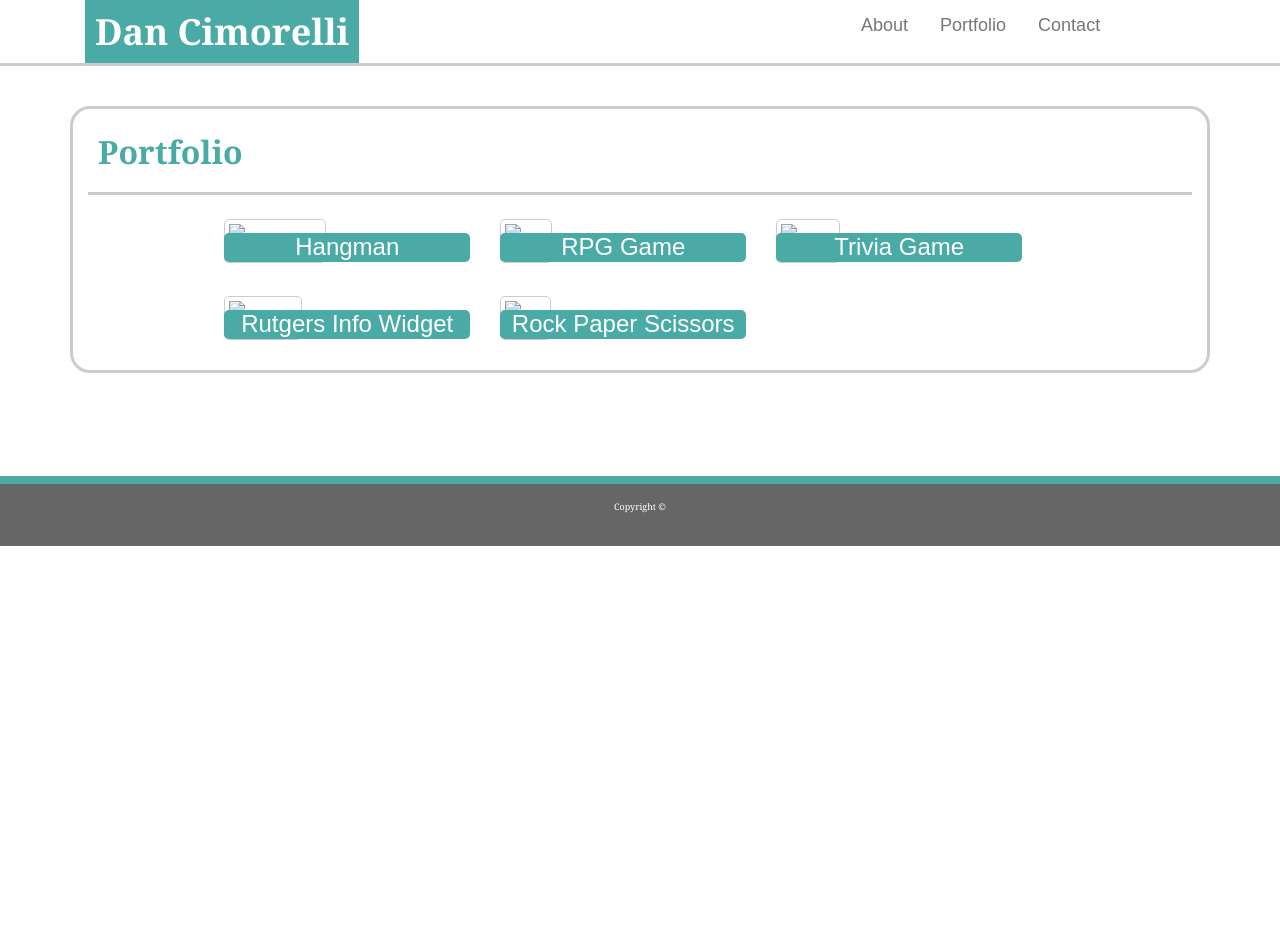
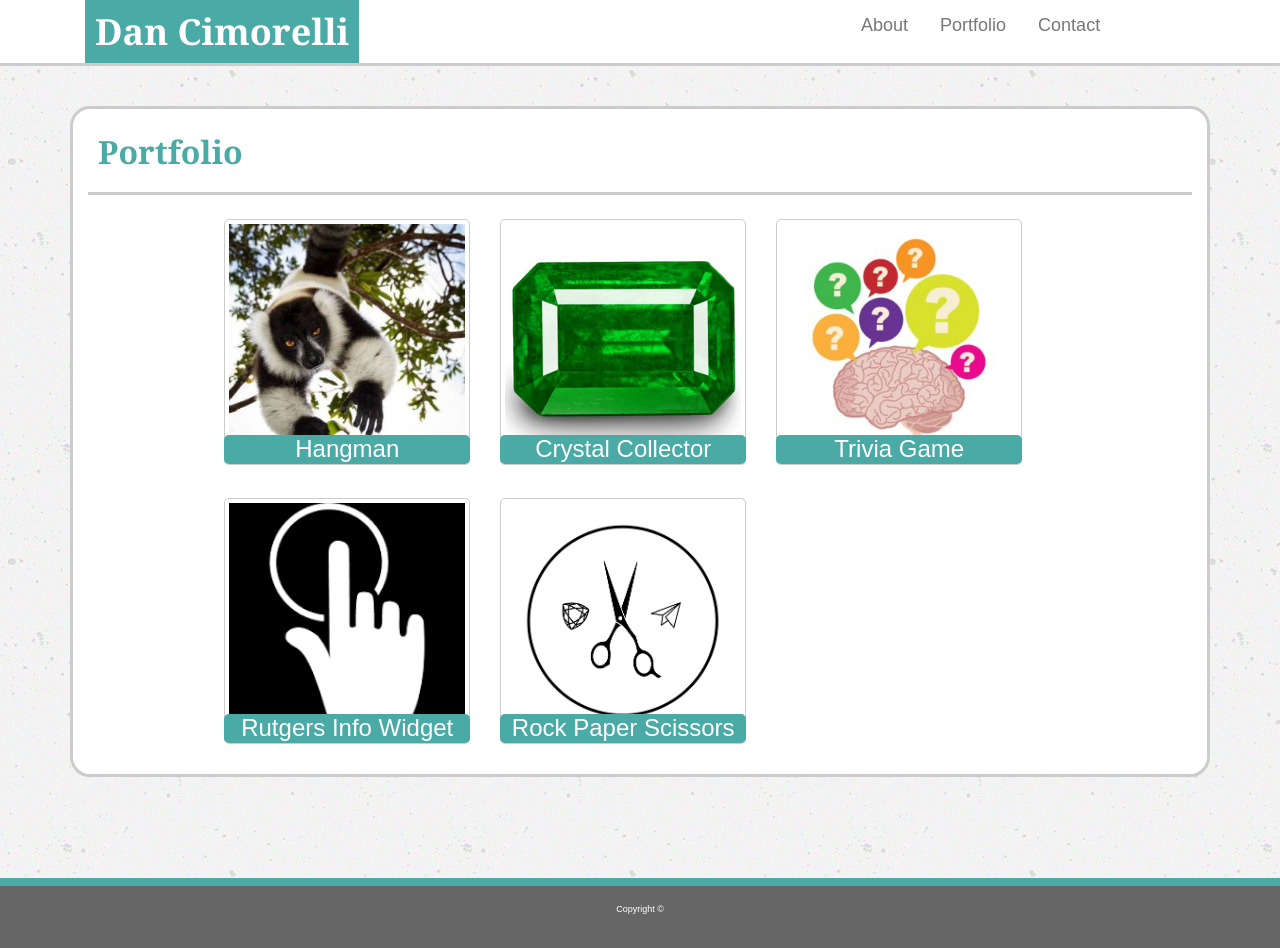
Before and after one commit to D-0-0C/Bio_Bootstrap, a plain HTML site: page portfolio.html in a window 1280 px wide. Before the commit the page ends 800 px from the top, so only its background shows below. Drawn offline with nearby package versions, Linux system fonts and the light colour scheme.

Commit message:
3rd revision--Adding the Crystal Collector link

```diff
--- a/Bio_Bootstrap/portfolio.html
+++ b/portfolio.html
@@ -48,21 +48,21 @@
         <div class="row imgs-1st-row">
 
             <div class="col-xs-12 col-md-4">
-                <a href=" https://d-0-0c.github.io/Hangman_JS/"rel="noopener noreferrer" target="_blank"><img class="img img-thumbnail all-p-imgs" src="./images/hangman9.jpg" alt="hangman"></a>
+                <a href="https://d-0-0c.github.io/Hangman_JS/"rel="noopener noreferrer" target="_blank"><img class="img img-thumbnail all-p-imgs" src="./images/lemur300x300.jpg" alt="hangman"></a>
                 <div class="caption">
                     <h4>Hangman</h4>
                 </div>
             </div>
 
             <div class="col-xs-12 col-md-4">
-              <img class="img img-thumbnail all-p-imgs" src="./images/Khajit_RPG.jpg" alt="rpg">
+              <a href="https://d-0-0c.github.io/Crystal_Collector_jQuery/"><img class="img img-thumbnail all-p-imgs" src="./images/emerald.jpg" alt="crystal"></a>
                 <div class="caption">
-                    <h4>RPG Game</h4>
+                    <h4>Crystal Collector</h4>
                 </div>
             </div>
 
             <div class="col-xs-12 col-md-4">
-              <img class="img img-thumbnail all-p-imgs" src="./images/Trivia_Game3.jpg" alt="trivia">
+              <a href=""><img class="img img-thumbnail all-p-imgs" src="./images/Trivia_Game3.jpg" alt="trivia"></a>
                 <div class="caption">
                     <h4>Trivia Game</h4>
                 </div>
@@ -72,14 +72,14 @@
 
         <div class="row imgs-2nd-row">
             <div class="col-xs-12 col-md-4">
-                <img class="img img-thumbnail all-p-imgs" src="./images/RI_widget.png" alt="widget">
+                <a href=""><img class="img img-thumbnail all-p-imgs" src="./images/RI_widget.png" alt="widget"></a>
                 <div class="caption">
                     <h4>Rutgers Info Widget</h4>
                 </div>
         </div>
 
         <div class="col-xs-12 col-md-4">
-          <img class="img img-thumbnail all-p-imgs" src="./images/R_P_S.png" alt="rps">
+          <a href=""><img class="img img-thumbnail all-p-imgs" src="./images/R_P_S.png" alt="rps"><a/>
             <div class="caption">
                 <h4>Rock Paper Scissors</h4>
             </div>
--- a/Bio_Bootstrap/style.css
+++ b/style.css
@@ -99,7 +99,7 @@ img {
 }
 
 .footer-row {
-    margin-top: 36px;
+    margin-top: 34px;
     padding:6px;
     text-align: center;
     font-size: 9px;
@@ -110,7 +110,7 @@ img {
 }
 
 .p-footer-row {
-    margin-top: 103px;
+    margin-top: 101px;
     padding: 6px;
     text-align: center;
     font-size: 9px;
@@ -121,7 +121,7 @@ img {
 }
 
 .c-footer-row {
-    margin-top: 230px;
+    margin-top: 228px;
     padding: 6px;
     text-align: center;
     font-size: 9px;
```
Also changed, not shown: contact.html (renamed from Bio_Bootstrap/contact.html), images/Khajit_RPG.jpg (added), images/RI_widget.png (added), images/R_P_S.png (added), images/Trivia_Game3.jpg (added), images/concrete-texture.png (added), images/emerald.jpg (added), images/hangman9.jpg (added), images/lemur300x300.jpg (added), images/lorem-ipsum-means-the-pain-good.jpg (added), index.html (renamed from Bio_Bootstrap/index.html), reset.css (renamed from Bio_Bootstrap/reset.css).
